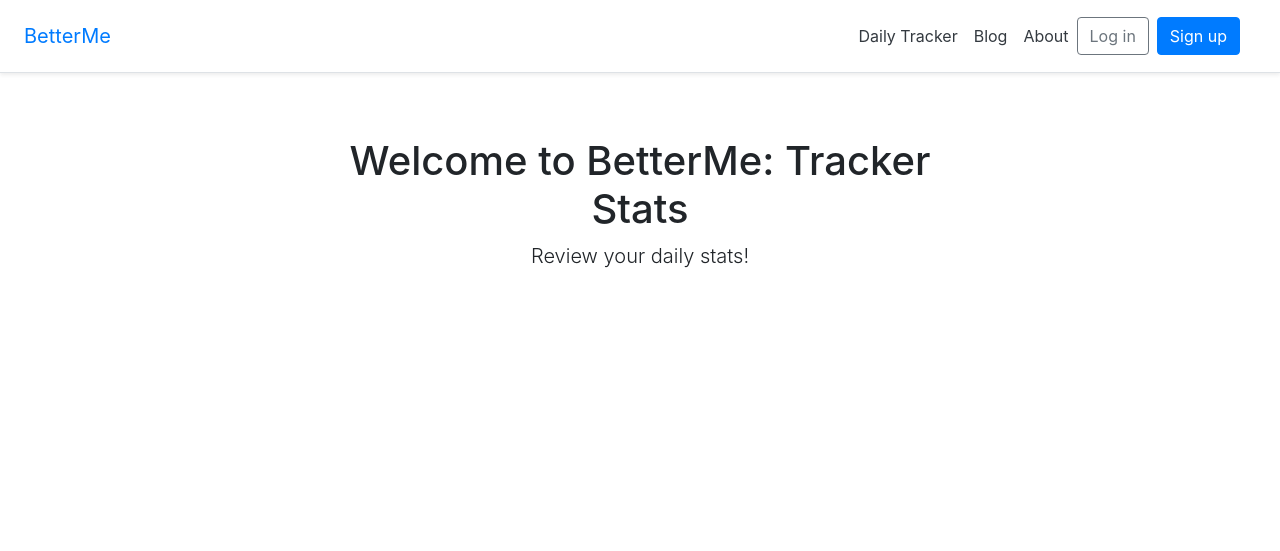
After one commit to croethel/PassionProjectBetterMe, a Django app: page /stats/ in a window 1280 px wide. The commit adds this page. Shown: the top 551 px of the page. Run offline with Django 3.2, Linux system fonts and the light colour scheme.

Commit message:
stats page added

```diff
--- a/Django/pages/urls.py
+++ b/Django/pages/urls.py
@@ -1,9 +1,10 @@
 from django.urls import path
 
-from .views import HomePageView, AboutPageView, TrackerPageView
+from .views import HomePageView, AboutPageView, TrackerPageView, StatsPageView
 
 urlpatterns = [
     path('', HomePageView.as_view(), name='home'),
     path('about/', AboutPageView.as_view(), name='about'),
     path('tracker/', TrackerPageView.as_view(), name='tracker'),
+    path('stats/', StatsPageView.as_view(), name='stats')
 ]
--- a/Django/pages/views.py
+++ b/Django/pages/views.py
@@ -10,3 +10,7 @@ class AboutPageView(TemplateView):
 
 class TrackerPageView(TemplateView):
     template_name = 'pages/tracker.html'
+
+
+class StatsPageView(TemplateView):
+    template_name = 'pages/stats.html'
--- /dev/null
+++ b/Django/templates/pages/stats.html
@@ -0,0 +1,11 @@
+{% extends '_base.html' %}
+{% load static %}
+
+{% block title %}BetterMe Statistics{% endblock title %}
+
+{% block content %}
+<div class="pricing-header px-3 py-3 pt-md-5 pb-md-4 mx-auto text-center">
+  <h1>Welcome to BetterMe: Tracker Stats</h1>
+  <p class="lead">Review your daily stats!</p>
+</div>
+{% endblock content %}
--- a/Django/templates/pages/tracker.html
+++ b/Django/templates/pages/tracker.html
@@ -7,5 +7,11 @@
 <div class="pricing-header px-3 py-3 pt-md-5 pb-md-4 mx-auto text-center">
   <h1>Welcome to BetterMe: Daily Tracker</h1>
   <p class="lead">Start your daily tracking now!</p>
+
+
+      <p>
+         Click here to view your <a href="/stats/"> stats</a> now.
+      </p>
+</html>
 </div>
 {% endblock content %}
```
Also changed, not shown: Django/db.sqlite3.
